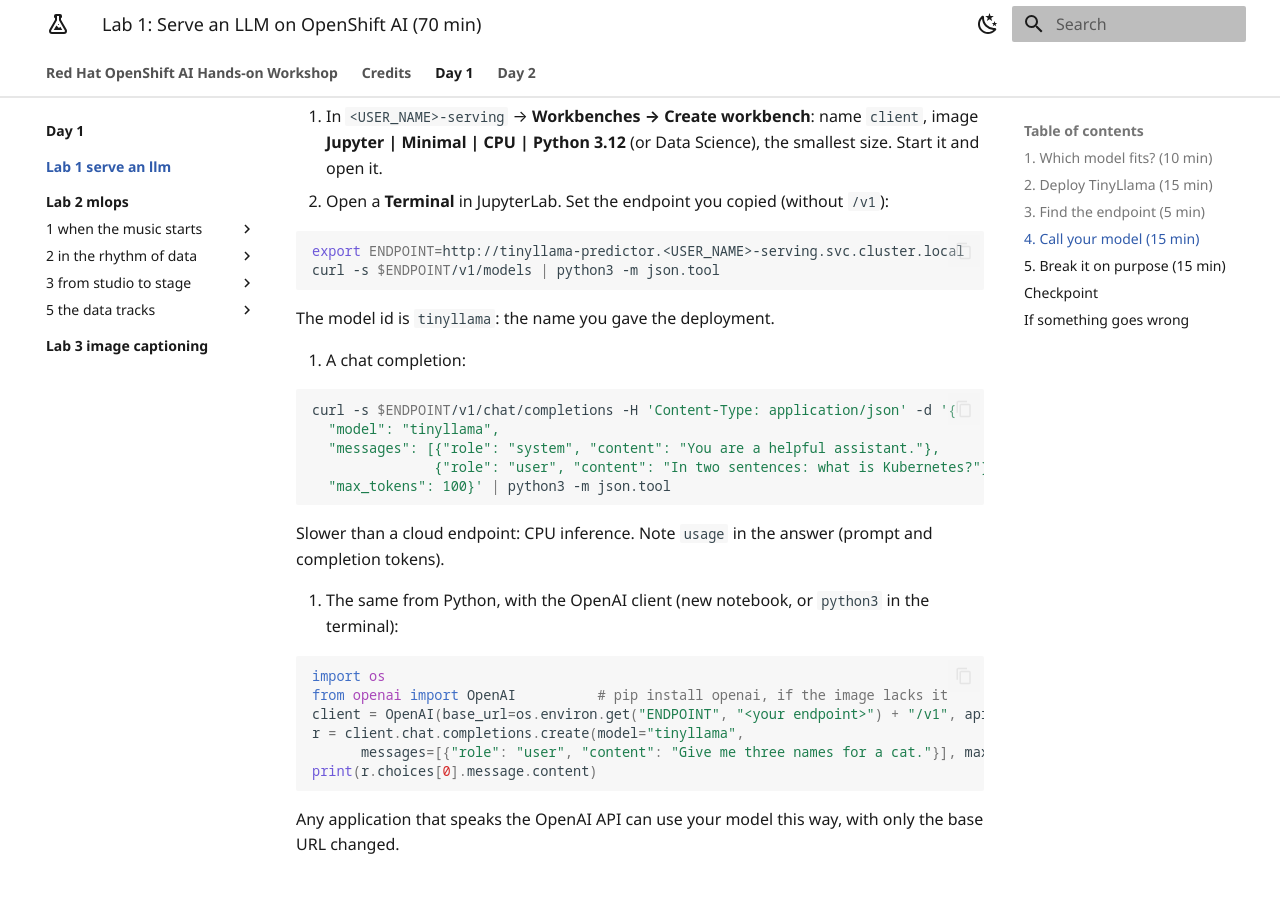
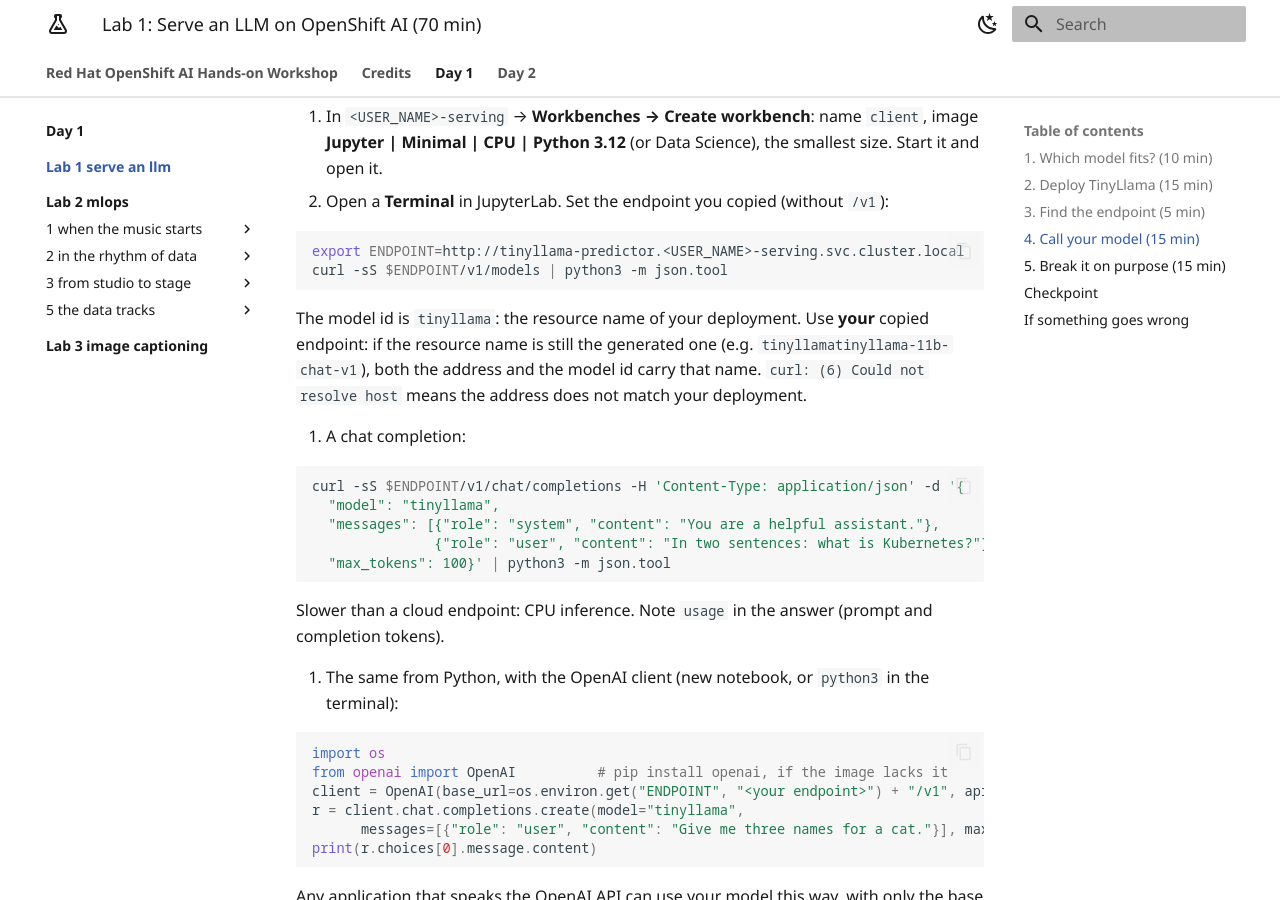
Before and after one commit to rflorenc/openshift-ai-workshop, an MkDocs documentation site: the page built from docs/day-1/lab-1-serve-an-llm/index.md, in a window 1280 px wide and 900 px high, scrolled down 2917 px. Built offline with MkDocs 1.6.1 and Material for MkDocs 9.7.7, drawn with Linux system fonts in a browser that asks for light colours.

Commit message:
Update guides

````diff
--- a/docs/day-1/lab-1-serve-an-llm/index.md
+++ b/docs/day-1/lab-1-serve-an-llm/index.md
@@ -90,15 +90,17 @@ The API is OpenAI-compatible, under `/v1`.
 
    ```bash
    export ENDPOINT=http://tinyllama-predictor.<USER_NAME>-serving.svc.cluster.local   # your copied URL
-   curl -s $ENDPOINT/v1/models | python3 -m json.tool
+   curl -sS $ENDPOINT/v1/models | python3 -m json.tool
    ```
 
-   The model id is `tinyllama`: the name you gave the deployment.
+   The model id is `tinyllama`: the resource name of your deployment. Use **your** copied endpoint: if the
+   resource name is still the generated one (e.g. `tinyllamatinyllama-11b-chat-v1`), both the address and the model id
+   carry that name. `curl: (6) Could not resolve host` means the address does not match your deployment.
 
 3. A chat completion:
 
    ```bash
-   curl -s $ENDPOINT/v1/chat/completions -H 'Content-Type: application/json' -d '{
+   curl -sS $ENDPOINT/v1/chat/completions -H 'Content-Type: application/json' -d '{
      "model": "tinyllama",
      "messages": [{"role": "system", "content": "You are a helpful assistant."},
                   {"role": "user", "content": "In two sentences: what is Kubernetes?"}],
````
